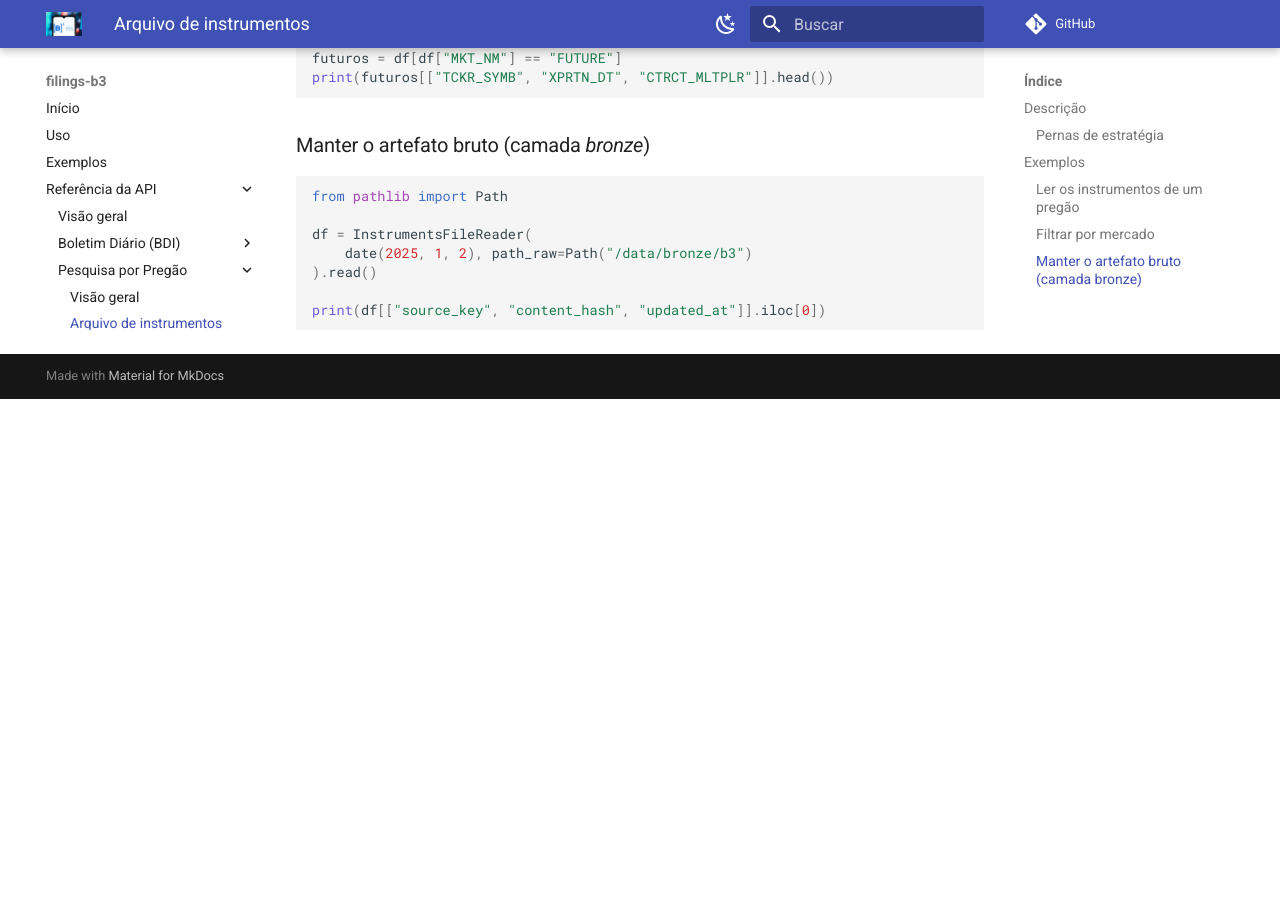
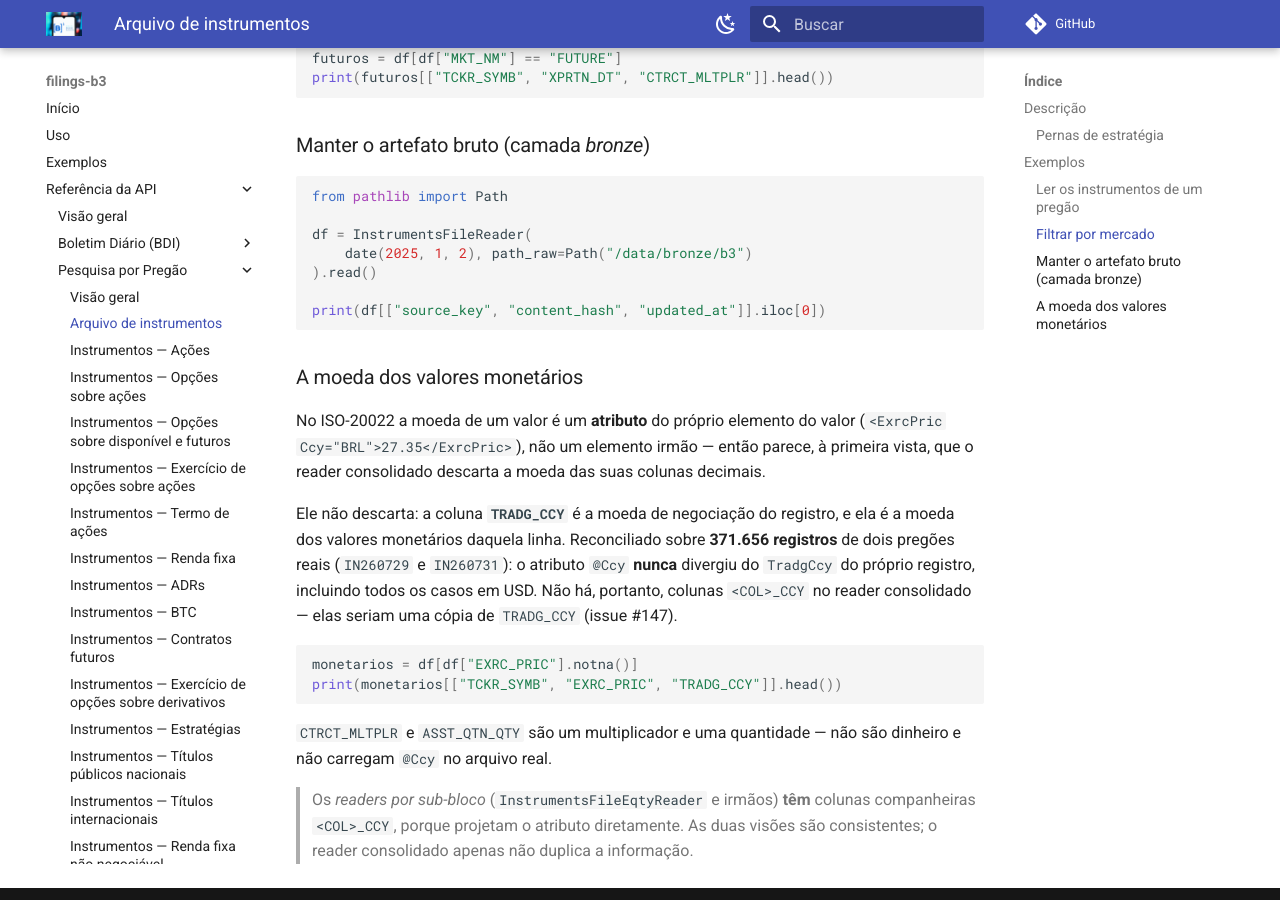
Before and after one commit to guilhermegor/filings-b3, an MkDocs documentation site: the page built from docs/api/search_trading_session/instruments_file.md, in a window 1280 px wide and 900 px high, scrolled down 1691 px. Built offline with MkDocs 1.6.1 and Material for MkDocs 9.7.7, drawn with Linux system fonts in a browser that asks for light colours; comment, search, counter and statistics services are not loaded; the version menu is left out; before the commit the page ends 2090 px from its top, so only the background shows below that.

Commit message:
fix: travar a invariante de moeda dos valores monetarios
#147 pedia colunas <COL>_CCY para cinco colunas decimais do reader
consolidado, partindo de que a moeda estava sendo descartada. A premissa nao
se sustenta: o reader ja mapeia TRADG_CCY, e o atributo @Ccy nunca diverge do
TradgCcy do proprio registro - 371.656 registros de dois pregoes reais
(IN260729 + IN260731), zero divergencias, incluindo todos os casos em USD.

Duas das cinco colunas pedidas (CTRCT_MLTPLR, ASST_QTN_QTY) nunca carregam
@Ccy no arquivo real: sao multiplicador e quantidade, nao dinheiro. Colunas
_CCY para elas seriam nulas para sempre.

Entra so um teste e um trecho de documentacao. Nenhuma coluna nova, nenhuma
mudanca em _DICT_PATHS, conjunto de 52 colunas intacto - o oraculo de deriva
nao muda. O teste foi exercitado nos dois sentidos: apontando TRADG_CCY para
uma tag inexistente ele falha; restaurado, passa.

````diff
--- a/docs/api/search_trading_session/instruments_file.md
+++ b/docs/api/search_trading_session/instruments_file.md
@@ -81,3 +81,27 @@
 
 print(df[["source_key", "content_hash", "updated_at"]].iloc[0])
 ```
+
+### A moeda dos valores monetários
+
+No ISO-20022 a moeda de um valor é um **atributo** do próprio elemento do valor
+(`<ExrcPric Ccy="BRL">27.35</ExrcPric>`), não um elemento irmão — então parece, à primeira vista,
+que o reader consolidado descarta a moeda das suas colunas decimais.
+
+Ele não descarta: a coluna **`TRADG_CCY`** é a moeda de negociação do registro, e ela é a moeda dos
+valores monetários daquela linha. Reconciliado sobre **371.656 registros** de dois pregões reais
+(`IN260729` e `IN260731`): o atributo `@Ccy` **nunca** divergiu do `TradgCcy` do próprio registro,
+incluindo todos os casos em USD. Não há, portanto, colunas `<COL>_CCY` no reader consolidado — elas
+seriam uma cópia de `TRADG_CCY` (issue #147).
+
+```python
+monetarios = df[df["EXRC_PRIC"].notna()]
+print(monetarios[["TCKR_SYMB", "EXRC_PRIC", "TRADG_CCY"]].head())
+```
+
+`CTRCT_MLTPLR` e `ASST_QTN_QTY` são um multiplicador e uma quantidade — não são dinheiro e não
+carregam `@Ccy` no arquivo real.
+
+> Os *readers por sub-bloco* (`InstrumentsFileEqtyReader` e irmãos) **têm** colunas companheiras
+> `<COL>_CCY`, porque projetam o atributo diretamente. As duas visões são consistentes; o reader
+> consolidado apenas não duplica a informação.
````
Also changed, not shown: docs/backlog/ccy-recovered-by-tradg-ccy_20260803_080902.md (added, +60 -0 lines), 1 other file.
